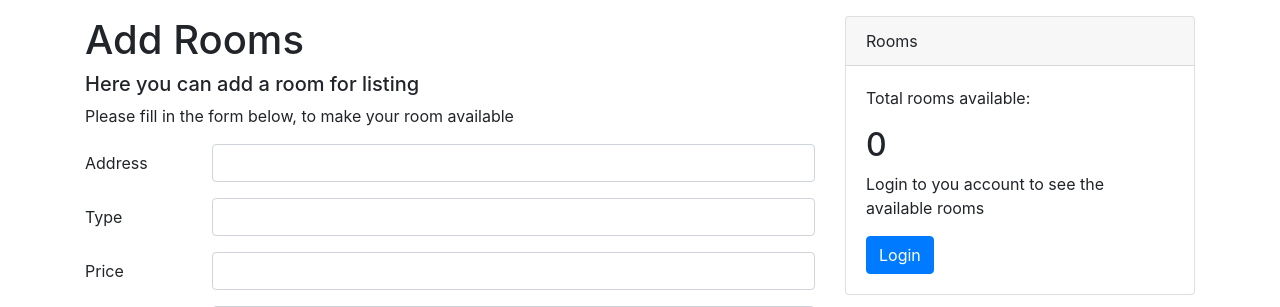
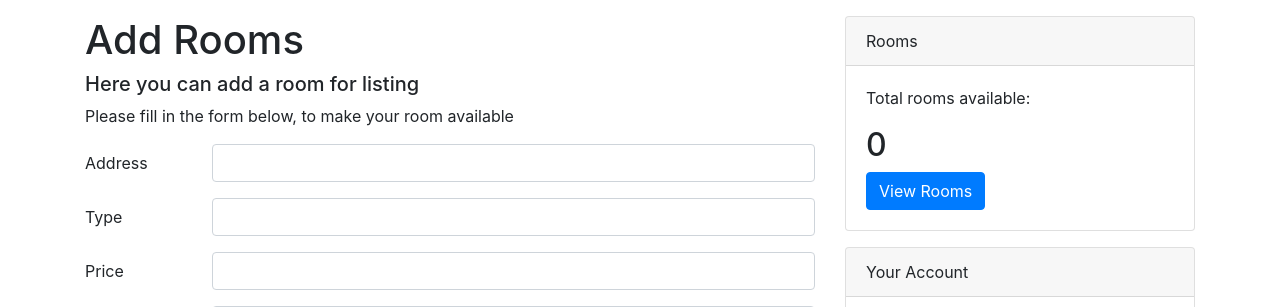
Before and after one commit to ztijn/ddwt20_project, a PHP site: page /ddwt20_project/add_room/ in a window 1280 px wide. Shown: the part 128-435 px from the top of the page. Run offline with PHP 8.4, Linux system fonts and the light colour scheme; the visitor is signed in with stand-in values (Sample User, id 1); data that the repository does not hold is empty.

Commit message:
removed login button in card for users that already are logged in and replaced it with a button to room overview

```diff
--- a/views/cards_login.php
+++ b/views/cards_login.php
@@ -6,8 +6,7 @@
     <div class="card-body">
         <p class="count">Total rooms available:</p>
         <h2><?= $nbr_rooms_available ?></h2>
-        <p>Login to you account to see the available rooms</p>
-        <a href="/ddwt20_project/login/" class="btn btn-primary">Login</a>
+        <a href="/ddwt20_project/overview/" class="btn btn-primary">View Rooms</a>
     </div>
 </div>
 <p></p>
```
